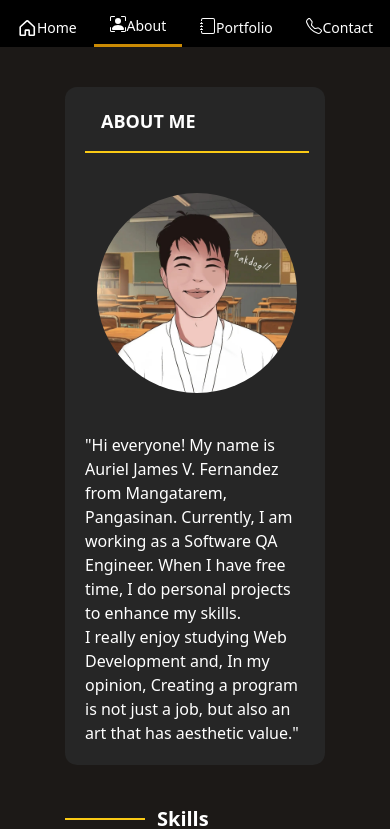
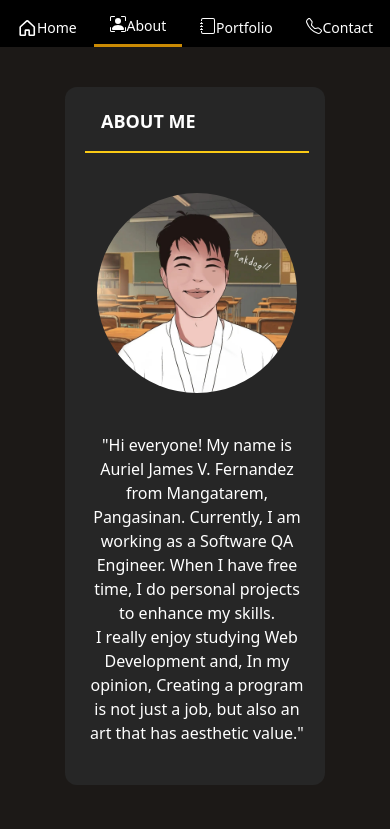
Before and after one commit to chaesthetics/Porfolio, a Vue app: page /about in a window 390 px wide. Shown: the top 829 px of the page. Built offline with nearby package versions, Linux system fonts and the light colour scheme.

Commit message:
issue/#28

```diff
--- a/src/views/AboutView.vue
+++ b/src/views/AboutView.vue
@@ -15,12 +15,12 @@ const changeActive = (event) => {
 
 <template>
   <main>
-    <div class="about w-4/6 ml-auto mr-auto mt-10 bg-neutral-800 pl-5 pr-4 pt-5 pb-5 rounded-xl">
+    <div class="about w-4/6 ml-auto mr-auto mt-10 bg-neutral-800 pl-5 pr-4 pt-5 pb-10 rounded-xl">
       <p class="text-white font-bold text-lg pb-4 uppercase pl-4">About me</p><hr class="border-1 border-yellow-300 border md:mb-5">
       <div class="flex text-white  grid md:grid-cols-2 md:justify-around">
         <img src="@/assets/25.jpg" class="h-[200px] w-[200px] mx-auto mt-10 md:mt-0 md:h-[250px] md:w-[250px] rounded-full">
         <div class="max-w-50 mt-10 break-words space-y-3 text-md">
-         <p class="flex justify-center">
+         <p class="flex justify-center text-center md:text-left md:justify-start">
           "Hi everyone! My name is Auriel James V. Fernandez from Mangatarem, Pangasinan. Currently, I am working as a Software QA Engineer.
           When I have free time, I do personal projects to enhance my skills.<br>
           I really enjoy studying Web Development and, In my opinion, Creating a program is not just a job, but also an art that has aesthetic value."
```
